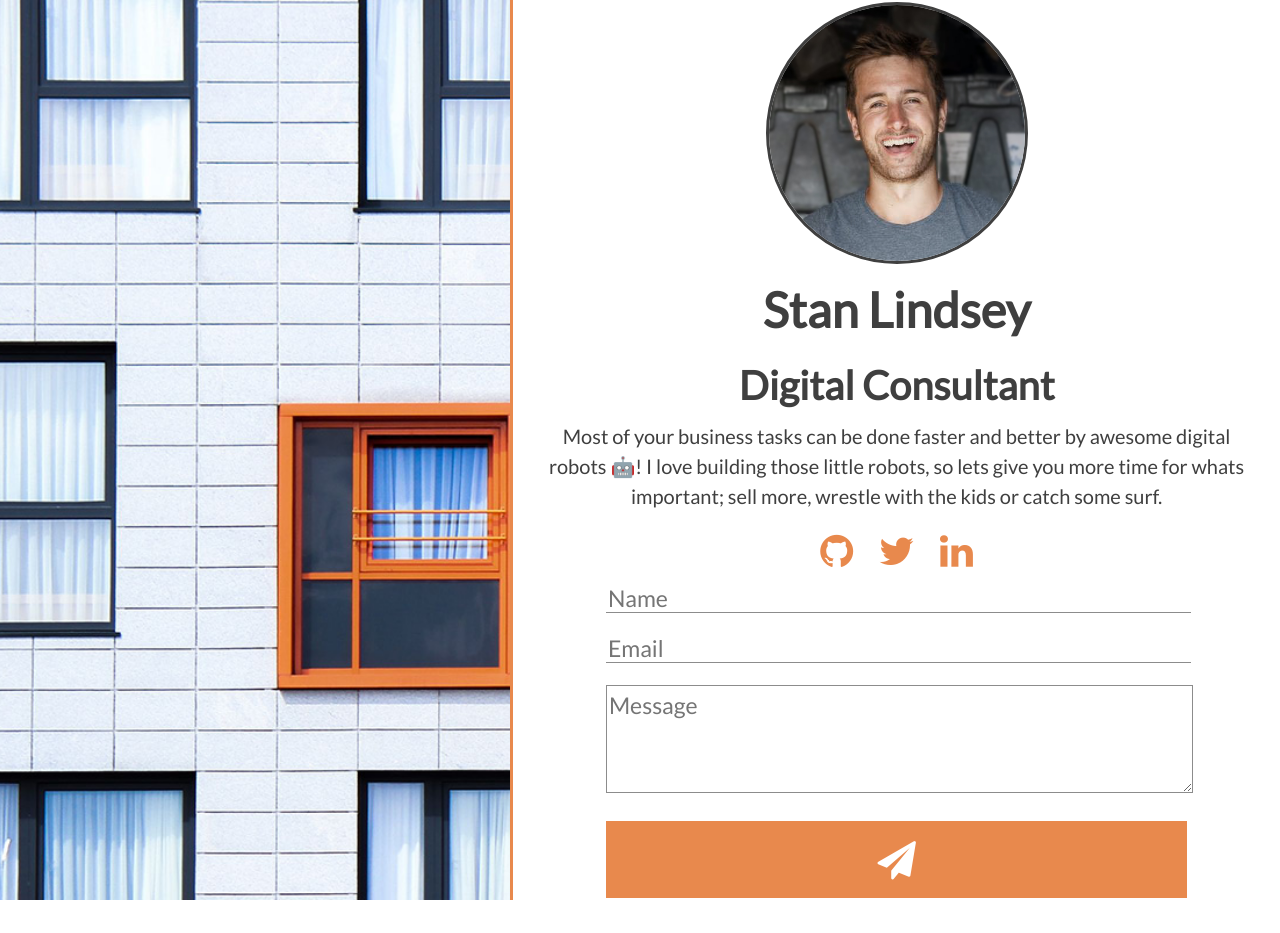
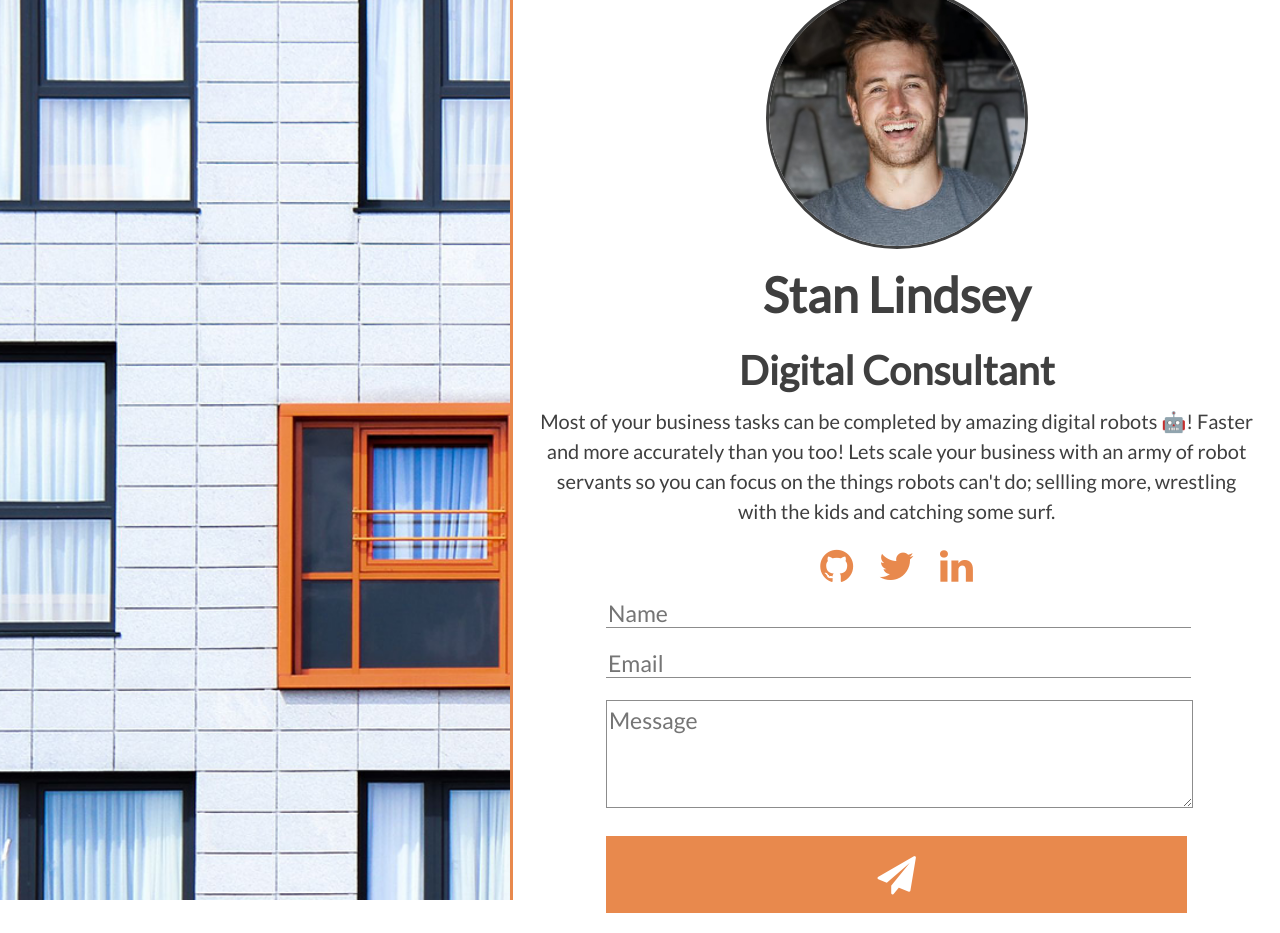
Before and after one commit to StanLindsey/stanlindsey.github.io, a Jekyll site: the page built from index.html, in a window 1280 px wide. Built offline with Jekyll 4.4.1, drawn with Linux system fonts in a browser that asks for light colours; nearby versions of some CDN libraries.

Commit message:
prose changes

```diff
--- a/index.html
+++ b/index.html
@@ -5,8 +5,8 @@
 <h1>Stan Lindsey</h1>
 <h2>Digital Consultant</h2>
 
-<p>Most of your business tasks can be done faster and better by awesome digital robots 🤖!
-I love building those little robots, so lets give you more time for whats important; sell more, wrestle with the kids or catch some surf.</p>
+<p>Most of your business tasks can be completed by amazing digital robots 🤖! Faster and more accurately than you too!
+ Lets scale your business with an army of robot servants so you can focus on the things robots can't do; sellling more, wrestling with the kids and catching some surf.</p>
 
 <div class="social-icons">
   <a target="_blank" href="https://www.github.com/stanlindsey"><i class="fa fa-github" aria-hidden="true"></i></a>
```
